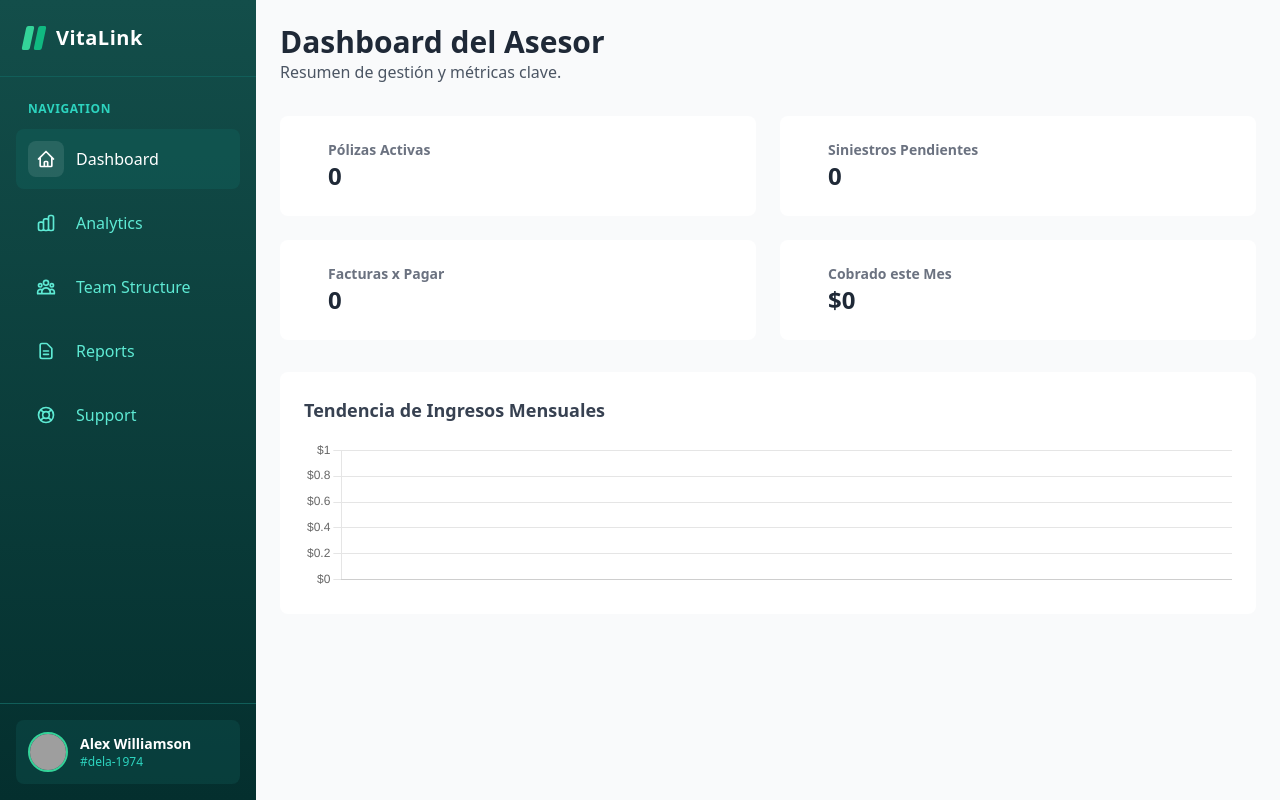
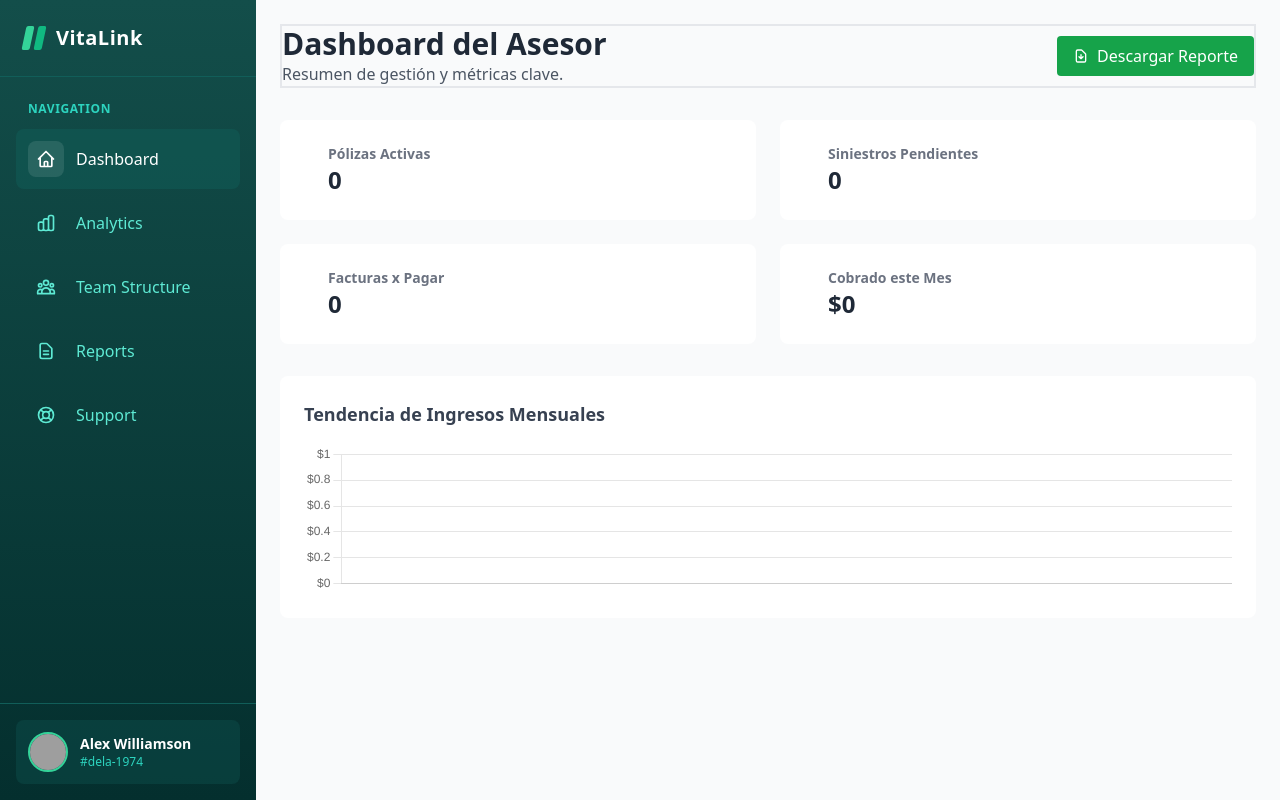
Before and after one commit to Carlosmicael/seguroVitaLink, a Django app: page /siniestros/dashboard/ in a window 1280 px wide. Run offline with Django 5.2, Linux system fonts and the light colour scheme; the visitor is signed in with stand-in values (Sample User, id 1); data that the repository does not hold is empty; grey boxes are pictures that could not be loaded.

Commit message:
Exportar los siniestros en un excel

```diff
--- a/siniestros/urls.py
+++ b/siniestros/urls.py
@@ -1,10 +1,11 @@
 from django.urls import path
 from .views import SiniestrosInicioView
-from .views import DashboardAsesorView
+from .views import DashboardAsesorView, exportar_siniestros_excel
 
 app_name = 'siniestros'
 
 urlpatterns = [
     path('', SiniestrosInicioView.as_view(), name='inicio'),
     path('dashboard/', DashboardAsesorView.as_view(), name='dashboard_asesor'),
+    path('exportar-siniestros/', exportar_siniestros_excel, name='exportar_siniestros'),
 ]
--- a/siniestros/views.py
+++ b/siniestros/views.py
@@ -8,6 +8,8 @@ from .models import Poliza, Siniestro, Factura, Pago
 from django.db.models.functions import TruncMonth
 from django.views.generic import TemplateView
 import json
+import openpyxl
+from django.http import HttpResponse
 
 
 class SiniestrosInicioView(TemplateView):
@@ -58,3 +60,43 @@ class DashboardAsesorView(LoginRequiredMixin, TemplateView):
         context['data_grafico'] = json.dumps(data)
 
         return context
+
+
+    # Exportar siniestros pendientes a Excel -------- #
+
+def exportar_siniestros_excel(request):
+    # 1. Crear el libro de Excel y la hoja
+    wb = openpyxl.Workbook()
+    ws = wb.active
+    ws.title = "Siniestros Pendientes"
+
+    # 2. Escribir los Encabezados (La primera fila)
+    headers = ["ID", "Póliza", "Descripción", "Fecha Siniestro", "Estado", "Monto Estimado"]
+    ws.append(headers)
+
+    # 3. Consultar los datos (Siniestros NO cerrados)
+    siniestros = Siniestro.objects.exclude(estado='CERRADO')
+
+    # 4. Escribir los datos fila por fila
+    for s in siniestros:
+        # Nota: Asegúrate de que fecha_siniestro no sea None para evitar error
+        fecha = s.fecha_siniestro.strftime("%d/%m/%Y") if s.fecha_siniestro else "Sin fecha"
+
+        ws.append([
+            s.id,
+            str(s.poliza),      # Convertimos a texto por si acaso
+            s.descripcion,
+            fecha,
+            s.estado,
+            s.monto_estimado
+        ])
+
+    # 5. Preparar la respuesta HTTP para descarga
+    response = HttpResponse(
+        content_type='application/vnd.openxmlformats-officedocument.spreadsheetml.sheet'
+    )
+    response['Content-Disposition'] = 'attachment; filename="Reporte_Siniestros.xlsx"'
+
+    # 6. Guardar el libro en la respuesta
+    wb.save(response)
+    return response
--- a/templates/siniestros/dashboard_asesor.html
+++ b/templates/siniestros/dashboard_asesor.html
@@ -2,11 +2,23 @@
 
 {% block content %}
 <div class="p-6">
-    <div class="mb-8">
-        <h1 class="text-3xl font-bold text-gray-800">Dashboard del Asesor</h1>
-        <p class="text-gray-600">Resumen de gestión y métricas clave.</p>
+    <div class="mb-8 flex justify-between items-center border-2 border-red-500">
+        <div>
+            <h1 class="text-3xl font-bold text-gray-800">Dashboard del Asesor</h1>
+            <p class="text-gray-600">Resumen de gestión y métricas clave.</p>
+        </div>
+
+        <a href="{% url 'siniestros:exportar_siniestros' %}"
+           style="background-color: #16a34a; color: white; padding: 0.5rem 1rem; border-radius: 0.25rem; display: inline-flex; align-items: center; text-decoration: none;"
+           class="shadow hover:bg-green-700 transition duration-150">
+
+            <svg style="width: 1rem; height: 1rem; margin-right: 0.5rem;" fill="none" stroke="currentColor" viewBox="0 0 24 24">
+                <path stroke-linecap="round" stroke-linejoin="round" stroke-width="2" d="M12 10v6m0 0l-3-3m3 3l3-3m2 8H7a2 2 0 01-2-2V5a2 2 0 012-2h5.586a1 1 0 01.707.293l5.414 5.414a1 1 0 01.293.707V19a2 2 0 01-2 2z"></path>
+            </svg>
+
+            <span>Descargar Reporte</span>
+        </a>
     </div>
-
     <div class="grid grid-cols-1 md:grid-cols-2 lg:grid-cols-4 gap-6 mb-8">
 
         <div class="bg-white rounded-lg shadow p-6 border-l-4 border-blue-500">
@@ -97,7 +109,7 @@
                     y: {
                         beginAtZero: true,
                         ticks: {
-                            // Agrega el signo $ al eje Y
+
                             callback: function(value) { return '$' + value; }
                         }
                     }
```
